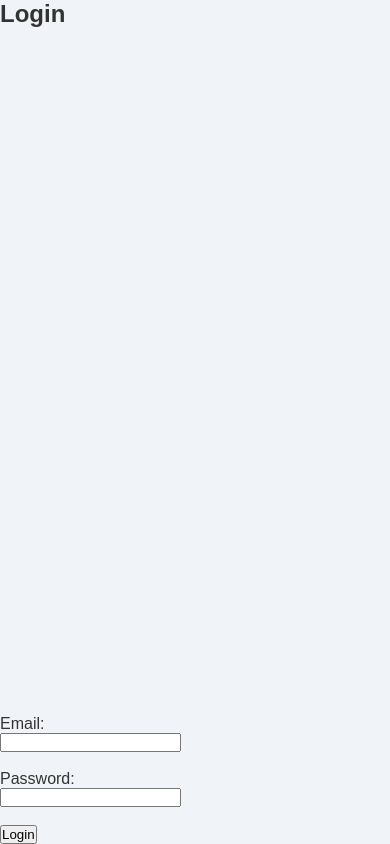
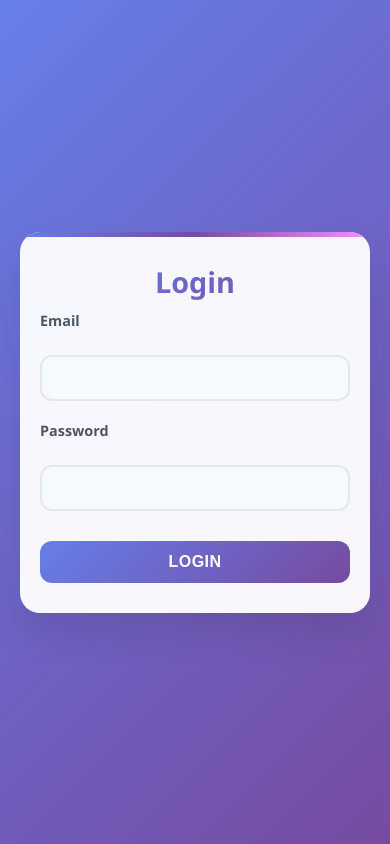
Before and after one commit to indahpaendong/FinalProject1, a PHP site: page /login.php in a window 390 px wide. Run offline with PHP 8.4, Linux system fonts and the light colour scheme.

Commit message:
Update login.php

```diff
--- a/login.php
+++ b/login.php
@@ -25,20 +25,178 @@ if ($_SERVER["REQUEST_METHOD"] == "POST") {
 ?>
 
 <!DOCTYPE html>
-<html>
+<html lang="id">
 <head>
+    <meta charset="UTF-8" />
+    <meta name="viewport" content="width=device-width, initial-scale=1" />
     <title>Login - Booking Studio</title>
-    <link rel="stylesheet" href="css/style.css">
+    <style>
+    * {
+        margin: 0;
+        padding: 0;
+        box-sizing: border-box;
+    }
+    body {
+        font-family: 'Segoe UI', Tahoma, Geneva, Verdana, sans-serif;
+        background: linear-gradient(135deg, #667eea 0%, #764ba2 100%);
+        min-height: 100vh;
+        display: flex;
+        flex-direction: column;
+        justify-content: center;
+        align-items: center;
+        padding: 20px;
+    }
+    @keyframes fadeUp {
+        0% {
+            opacity: 0;
+            transform: translateY(30px);
+        }
+        100% {
+            opacity: 1;
+            transform: translateY(0);
+        }
+    }
+    .auth-container {
+        background: rgba(255, 255, 255, 0.95);
+        backdrop-filter: blur(10px);
+        border-radius: 20px;
+        padding: 40px;
+        box-shadow: 0 20px 40px rgba(0, 0, 0, 0.1);
+        width: 100%;
+        max-width: 450px;
+        text-align: center;
+        position: relative;
+        overflow: hidden;
+        animation: fadeUp 0.8s ease-out both;
+    }
+    .auth-container::before {
+        content: '';
+        position: absolute;
+        top: 0;
+        left: 0;
+        right: 0;
+        height: 5px;
+        background: linear-gradient(90deg, #667eea, #764ba2, #f093fb);
+    }
+    h2 {
+        color: #2d3748;
+        font-size: 2.2rem;
+        font-weight: 700;
+        margin-bottom: 10px;
+        background: linear-gradient(135deg, #667eea, #764ba2);
+        -webkit-background-clip: text;
+        -webkit-text-fill-color: transparent;
+        transition: all 0.3s ease;
+    }
+    h2:hover {
+        transform: scale(1.05);
+    }
+    p.subtitle {
+        color: #718096;
+        margin-bottom: 30px;
+        font-size: 1rem;
+        transition: color 0.3s;
+    }
+    form {
+        display: flex;
+        flex-direction: column;
+        gap: 20px;
+        text-align: left;
+    }
+    label {
+        display: block;
+        margin-bottom: 5px;
+        color: #4a5568;
+        font-weight: 600;
+        font-size: 0.9rem;
+    }
+    input[type="email"],
+    input[type="password"] {
+        width: 100%;
+        padding: 15px 20px;
+        border: 2px solid #e2e8f0;
+        border-radius: 12px;
+        font-size: 1rem;
+        background: #f7fafc;
+        transition: all 0.3s ease;
+    }
+    input[type="email"]:focus,
+    input[type="password"]:focus {
+        outline: none;
+        border-color: #667eea;
+        background: white;
+        box-shadow: 0 0 0 3px rgba(102, 126, 234, 0.1);
+        transform: translateY(-2px);
+    }
+    button[type="submit"] {
+        background: linear-gradient(135deg, #667eea 0%, #764ba2 100%);
+        color: white;
+        border: none;
+        padding: 15px;
+        border-radius: 12px;
+        font-size: 1.1rem;
+        font-weight: 600;
+        cursor: pointer;
+        transition: all 0.3s ease, transform 0.2s;
+        text-transform: uppercase;
+        letter-spacing: 0.5px;
+        margin-top: 10px;
+    }
+    button[type="submit"]:hover {
+        transform: translateY(-3px) scale(1.02);
+        box-shadow: 0 10px 25px rgba(102, 126, 234, 0.3);
+        background: linear-gradient(135deg, #5a67d8 0%, #6b46c1 100%);
+    }
+    button[type="submit"]:active {
+        transform: translateY(-1px);
+    }
+    .error-message {
+        background: linear-gradient(135deg, #fed7d7, #feb2b2);
+        color: #c53030;
+        padding: 12px 20px;
+        border-radius: 10px;
+        margin-bottom: 20px;
+        border-left: 4px solid #e53e3e;
+        font-weight: 500;
+        text-align: left;
+        animation: fadeUp 0.6s ease-out both;
+    }
+    @media (max-width: 480px) {
+        .auth-container {
+            padding: 30px 20px;
+            margin: 10px;
+        }
+        h2 {
+            font-size: 1.8rem;
+        }
+        input[type="email"],
+        input[type="password"] {
+            padding: 12px 15px;
+        }
+        button[type="submit"] {
+            padding: 12px;
+            font-size: 1rem;
+        }
+    }
+    </style>
 </head>
 <body>
-    <h2>Login</h2>
-    <?php if (isset($error)) echo "<p style='color:red;'>$error</p>"; ?>
-    <form method="POST" action="">
-        <label>Email:</label><br>
-        <input type="email" name="email" required><br><br>
-        <label>Password:</label><br>
-        <input type="password" name="password" required><br><br>
-        <button type="submit">Login</button>
-    </form>
+    <div class="auth-container">
+        <h2>Login</h2>
+
+        <?php if (isset($error)): ?>
+            <div class="error-message"><?= htmlspecialchars($error) ?></div>
+        <?php endif; ?>
+
+        <form method="POST" action="">
+            <label for="email">Email</label>
+            <input type="email" id="email" name="email" required />
+
+            <label for="password">Password</label>
+            <input type="password" id="password" name="password" required />
+
+            <button type="submit">Login</button>
+        </form>
+    </div>
 </body>
 </html>
```
